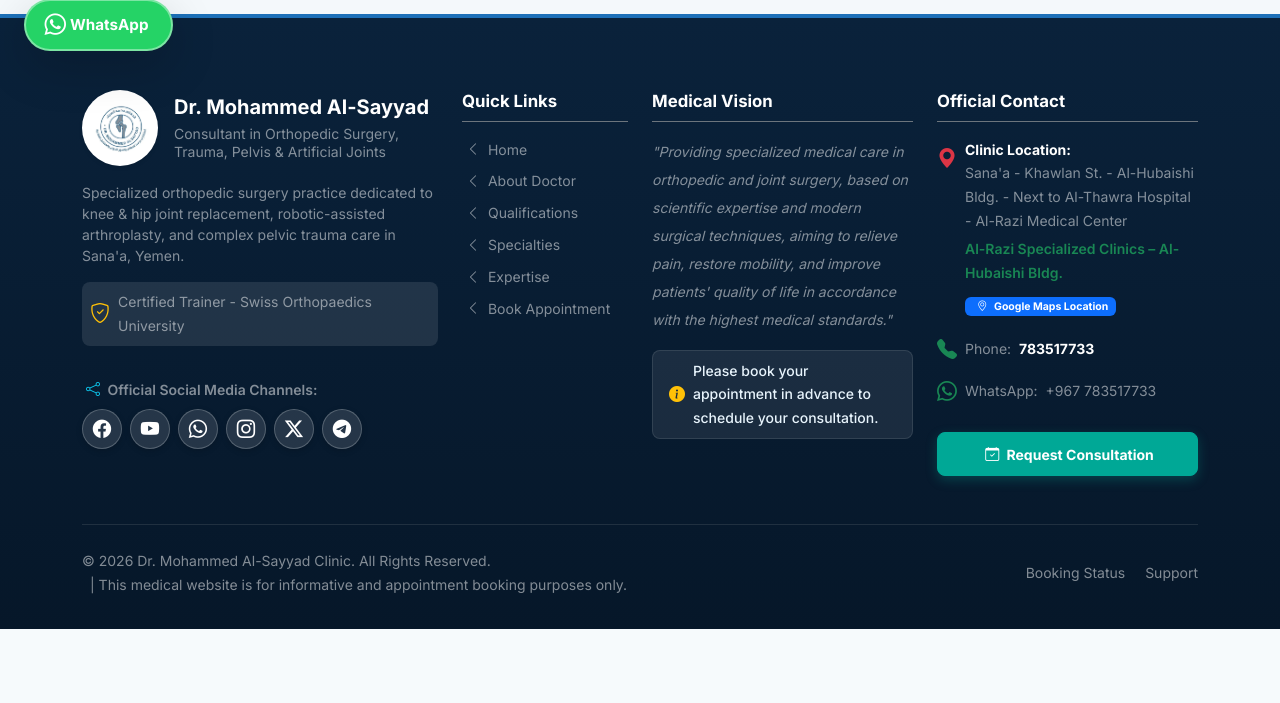
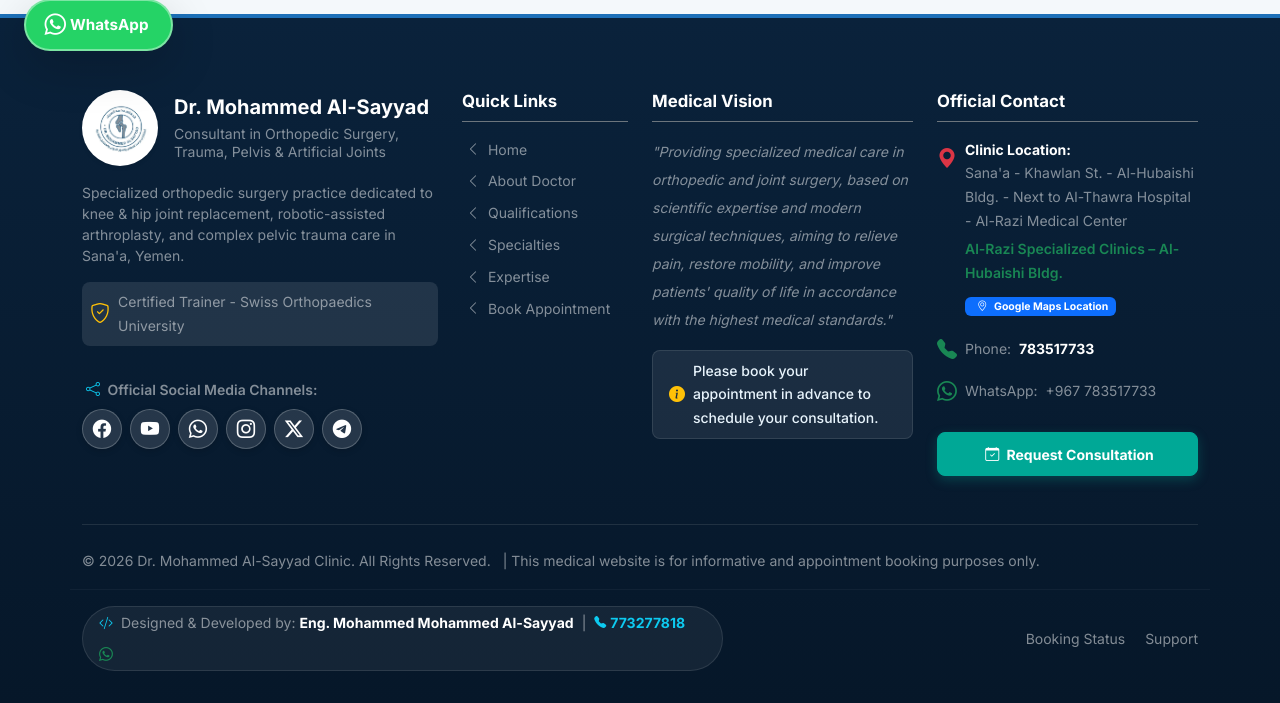
Before and after one commit to almhkbab-coder/En.moahmmed-, a Django app: page /blog/ in a window 1280 px wide. Shown: the part 725-1428 px from the top of the page. Before the commit the page ends 1354 px from the top, so only its background shows below. Run offline with Django 5.2, Linux system fonts and the light colour scheme; data comes from the database, SQL or seed files in the repository; data that the repository does not hold is empty; some web fonts are replaced.

Commit message:
feat: add software engineer developer credits in footer copyright section

```diff
--- a/templates/partials/footer.html
+++ b/templates/partials/footer.html
@@ -134,14 +134,37 @@
     <hr class="my-4 border-secondary opacity-25">
 
     <div class="row align-items-center text-center text-md-start small text-white-50">
-      <div class="col-md-8 mb-2 mb-md-0">
+      <div class="col-12 mb-2">
         &copy; {{ current_year }} {% if current_lang == 'ar' %}{{ site_settings.clinic_name_ar }}{% else %}{{ site_settings.clinic_name_en }}{% endif %}.
         {% if current_lang == 'ar' %}جميع الحقوق محفوظة.{% else %}All Rights Reserved.{% endif %}
         <span class="d-block d-md-inline-block ms-md-2 mt-1 mt-md-0">
           | {% if current_lang == 'ar' %}الموقع لأغراض التوعية الطبية وحجز المواعيد ولا يُغني عن الفحص السريري المباشر.{% else %}This medical website is for informative and appointment booking purposes only.{% endif %}
         </span>
       </div>
-      <div class="col-md-4 text-center text-md-end">
+    </div>
+
+    <!-- Developer & Engineering Credits -->
+    <div class="row align-items-center justify-content-between text-center text-md-start small text-white-50 mt-2 pt-3 border-top border-secondary border-opacity-10">
+      <div class="col-md-7 mb-2 mb-md-0 text-center text-md-start">
+        <div class="d-inline-flex flex-wrap align-items-center justify-content-center justify-content-md-start gap-2 py-1 px-3 rounded-pill" style="background: rgba(255, 255, 255, 0.06); border: 1px solid rgba(255, 255, 255, 0.1);">
+          <i class="bi bi-code-slash text-info"></i>
+          <span>
+            {% if current_lang == 'ar' %}
+              تصميم وتطوير: <strong class="text-white">المهندس محمد محمد الصياد</strong>
+            {% else %}
+              Designed & Developed by: <strong class="text-white">Eng. Mohammed Mohammed Al-Sayyad</strong>
+            {% endif %}
+          </span>
+          <span class="text-white-50">|</span>
+          <a href="tel:773277818" class="text-info text-decoration-none fw-bold d-inline-flex align-items-center gap-1" dir="ltr" title="اتصال">
+            <i class="bi bi-telephone-fill" style="font-size: 0.75rem;"></i> 773277818
+          </a>
+          <a href="https://wa.me/967773277818" target="_blank" rel="noopener noreferrer" class="text-success text-decoration-none d-inline-flex align-items-center gap-1" title="واتساب">
+            <i class="bi bi-whatsapp"></i>
+          </a>
+        </div>
+      </div>
+      <div class="col-md-5 text-center text-md-end">
         <a href="{% url 'public:booking_status' %}" class="text-white-50 text-decoration-none me-3">{% if current_lang == 'ar' %}متابعة الحجز{% else %}Booking Status{% endif %}</a>
         <a href="{% url 'public:contact' %}" class="text-white-50 text-decoration-none">{% if current_lang == 'ar' %}التواصل والدعم{% else %}Support{% endif %}</a>
       </div>
```
